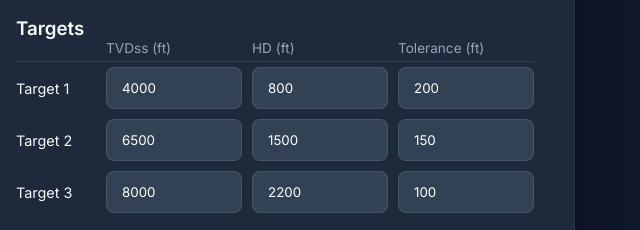
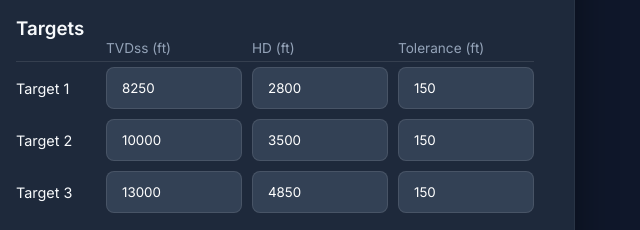
Before and after one commit to aayebb/2D-well-trajectory-game, a plain HTML site: page index.html in a window 1280 px wide. Shown: the part 283-513 px from the top of the page, 365-1005 px from the left. Drawn offline with nearby package versions, Linux system fonts and the light colour scheme.

Commit message:
Update index.html

```diff
--- a/index.html
+++ b/index.html
@@ -50,21 +50,21 @@
                             </div>
                             <div class="target-row">
                                 <label>Target 1</label>
-                                <input type="number" id="t1-tvd" placeholder="TVD" value="4000" required>
-                                <input type="number" id="t1-hd" placeholder="HD" value="800" required>
-                                <input type="number" id="t1-tol" placeholder="Tolerance" value="200" required>
+                                <input type="number" id="t1-tvd" placeholder="TVD" value="8250" required>
+                                <input type="number" id="t1-hd" placeholder="HD" value="2800" required>
+                                <input type="number" id="t1-tol" placeholder="Tolerance" value="150" required>
                             </div>
                             <div class="target-row">
                                 <label>Target 2</label>
-                                <input type="number" id="t2-tvd" placeholder="TVD" value="6500" required>
-                                <input type="number" id="t2-hd" placeholder="HD" value="1500" required>
+                                <input type="number" id="t2-tvd" placeholder="TVD" value="10000" required>
+                                <input type="number" id="t2-hd" placeholder="HD" value="3500" required>
                                 <input type="number" id="t2-tol" placeholder="Tolerance" value="150" required>
                             </div>
                             <div class="target-row">
                                 <label>Target 3</label>
-                                <input type="number" id="t3-tvd" placeholder="TVD" value="8000" required>
-                                <input type="number" id="t3-hd" placeholder="HD" value="2200" required>
-                                <input type="number" id="t3-tol" placeholder="Tolerance" value="100" required>
+                                <input type="number" id="t3-tvd" placeholder="TVD" value="13000" required>
+                                <input type="number" id="t3-hd" placeholder="HD" value="4850" required>
+                                <input type="number" id="t3-tol" placeholder="Tolerance" value="150" required>
                             </div>
                         </div>
                     </div>
```
